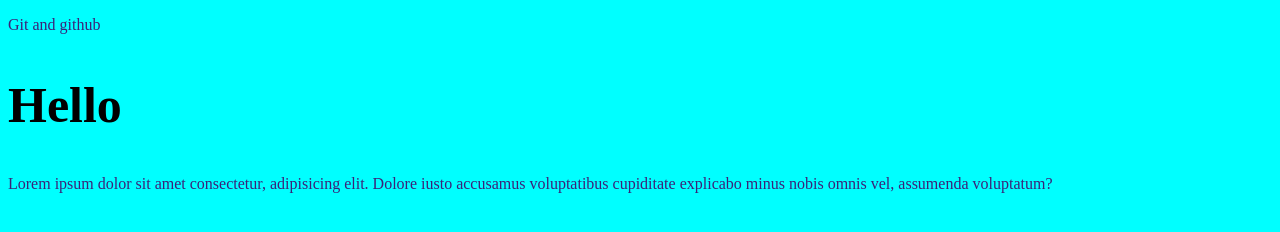
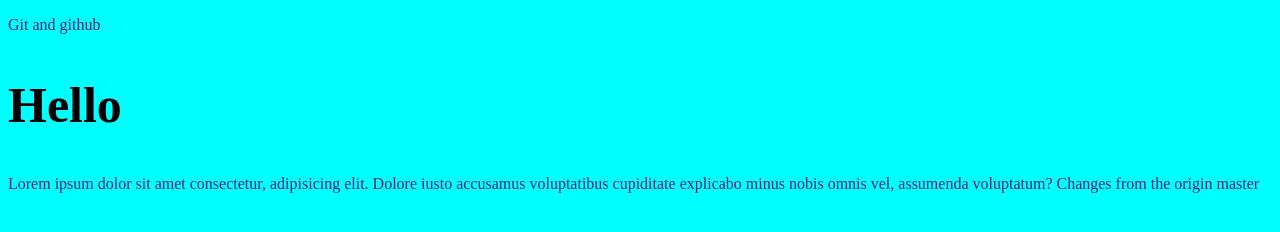
Before and after one commit to Deviastery/gittest, a plain HTML site: page index.html in a window 1280 px wide. Drawn offline with Linux system fonts and the light colour scheme.

Commit message:
Update index.html

```diff
--- a/index.html
+++ b/index.html
@@ -11,6 +11,8 @@
     <h2>Hello</h2>
     <p>Lorem ipsum dolor sit amet consectetur, adipisicing elit. Dolore
         iusto accusamus voluptatibus cupiditate explicabo
-         minus nobis omnis vel, assumenda voluptatum?</p>
+         minus nobis omnis vel, assumenda voluptatum?
+        Changes from the origin master
+    </p>
 </body>
 </html>
```
